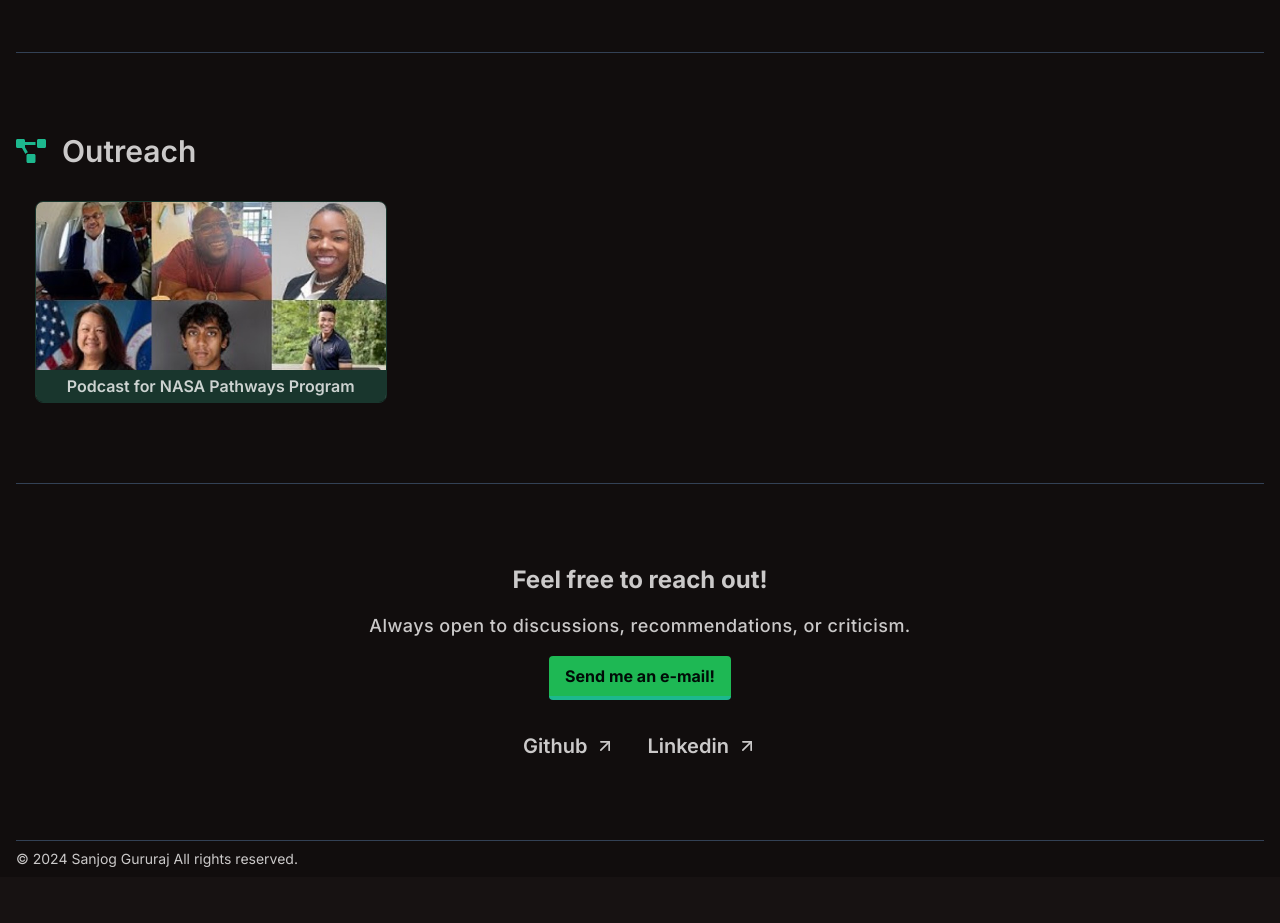
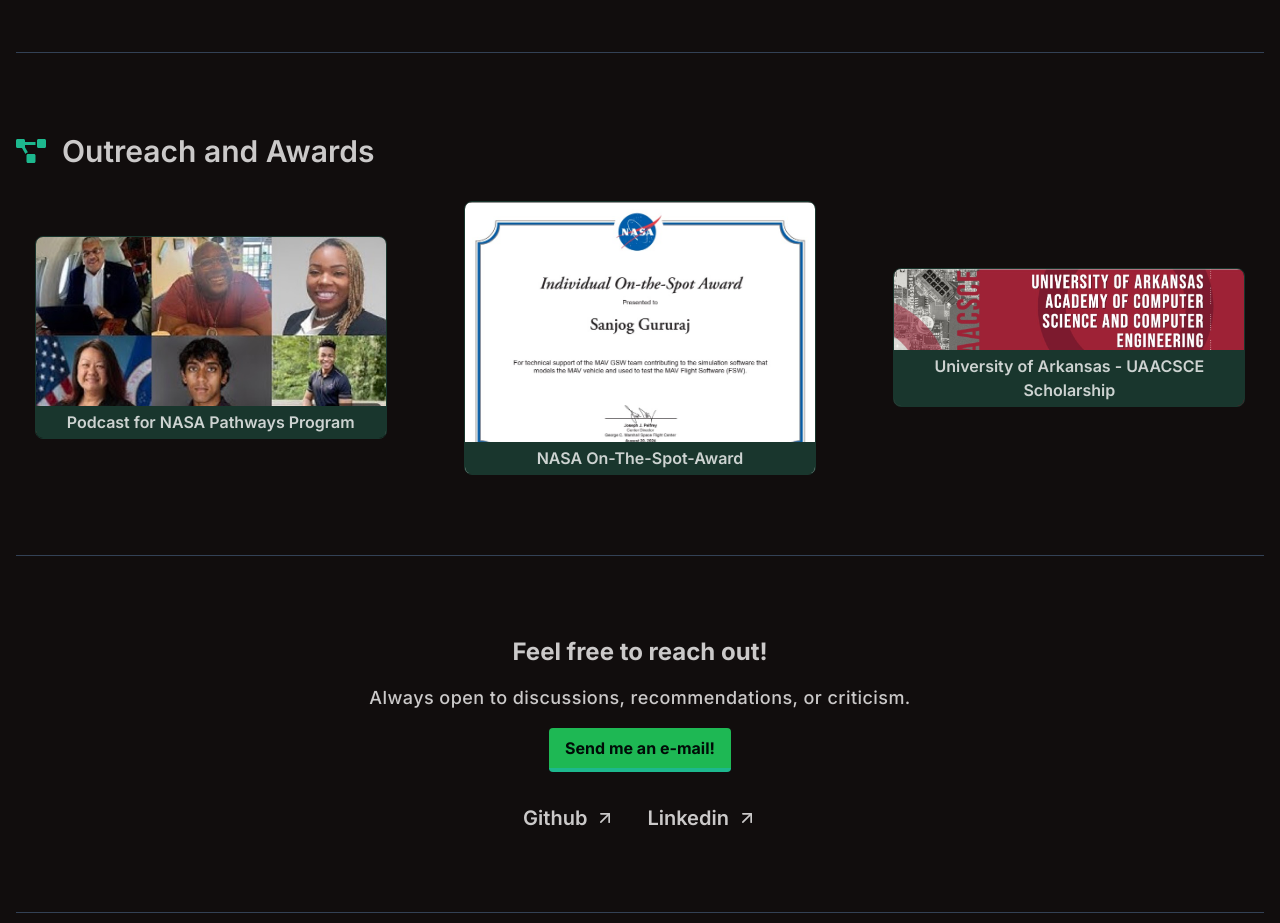
Before and after one commit to sanjogururaj47/sanjogururajportfolio, a Next.js app: page / in a window 1280 px wide. Shown: the part 3120-4043 px from the top of the page. Before the commit the page ends 3997 px from the top, so only its background shows below. Built offline with nearby package versions, Linux system fonts and the light colour scheme.

Commit message:
Added awards in the outreach and awards section

```diff
--- a/components/Involvements.tsx
+++ b/components/Involvements.tsx
@@ -1,18 +1,30 @@
 import { FaProjectDiagram } from "react-icons/fa";
 import Title from "./Title";
 import pathwaysPodcast from "../public/img/involvements/pathways-podcast.jpg";
+import nasaOTSAward from "../public/img/involvements/nasa-on-the-spot-award.jpg";
+import UAACSCE from "../public/img/involvements/uaacsce.jpg";
 import Image from "next/image";
 import ProjectCard from "./ProjectCard";
 
 const Involvements = () => {
   return (
     <div className="wrapper">
-      <Title text="Outreach" icon={<FaProjectDiagram />} />
+      <Title text="Outreach and Awards" icon={<FaProjectDiagram />} />
       <div className="grid grid-cols-1 md:grid-cols-2 lg:grid-cols-3 gap-10 place-items-center">
         <ProjectCard
           img={pathwaysPodcast.src}
           title="Podcast for NASA Pathways Program"
           link="https://www.youtube.com/watch?v=t06lDay0QNc&t=1922s"
+        />
+        <ProjectCard
+          img={nasaOTSAward.src}
+          title="NASA On-The-Spot-Award"
+          link="https://drive.google.com/file/d/1mgrAX1u9W3SsMXRONCNfn-YahTz90JYF/view?usp=share_link"
+        />
+        <ProjectCard
+          img={UAACSCE.src}
+          title="University of Arkansas - UAACSCE Scholarship"
+          link="https://uaacsce.uark.edu/scholarship_new/"
         />
       </div>
     </div>
```
Also changed, not shown: public/img/involvements/nasa-on-the-spot-award.jpg (added), public/img/involvements/uaacsce.jpg (added).
